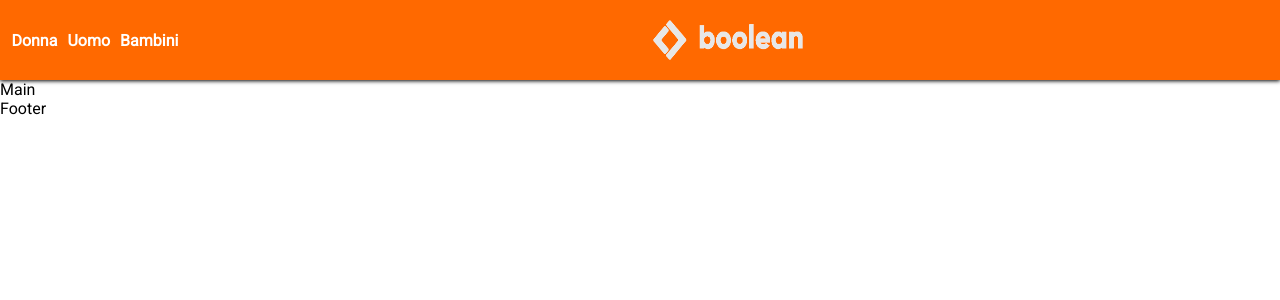
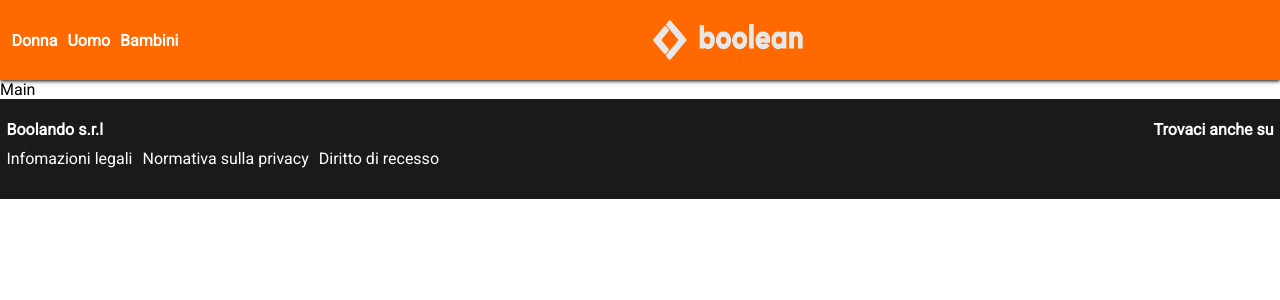
Before and after one commit to Jomar-Navarro/vite-boolando, a Vue app: page / in a window 1280 px wide. Shown: the top 300 px of the page. Built offline with nearby package versions, Linux system fonts and the light colour scheme.

Commit message:
[add] Footer

```diff
--- a/src/assets/scss/partials/_variables.scss
+++ b/src/assets/scss/partials/_variables.scss
@@ -1,2 +1,3 @@
 $main-font: 'Roboto', sans-serif;
 $bg-header-color: #ff6900;
+$bf-footer-color: #1a1a1a;
--- a/src/components/Footer.vue
+++ b/src/components/Footer.vue
@@ -6,12 +6,65 @@
 
 
 <template>
-  <div>
-    Footer
-  </div>
+  <footer>
+    <div class="container d-flex">
+      <div>
+        <h4>Boolando s.r.l</h4>
+        <nav>
+          <ul class="d-flex">
+            <li><a href="#">Infomazioni legali</a></li>
+            <li><a href="#">Normativa sulla privacy</a></li>
+            <li><a href="#">Diritto di recesso</a></li>
+          </ul>
+        </nav>
+      </div>
+
+      <div class="social">
+        <h4>Trovaci anche su</h4>
+        <a href=""><i class="fa-brands fa-x-twitter"></i></a>
+        <a href=""><i class="fa-brands fa-square-facebook"></i></a>
+        <a href=""><i class="fa-brands fa-instagram"></i></a>
+        <a href=""><i class="fa-brands fa-pinterest"></i></a>
+        <a href=""><i class="fa-brands fa-youtube"></i></a>
+      </div>
+    </div>
+  </footer>
 </template>
 
 
 <style lang="scss" scoped>
+@use '../assets/scss/partials/variables' as *;
+
+  footer{
+    display: flex;
+    align-items: center;
+    background-color: $bf-footer-color;
+    height: 100px;
+      .container{
+        justify-content: space-between;
+        color: white;
+        ul li{
+          padding: 0;
+          line-height: 40px;
+          padding-right: 10px;
+          a{
+            text-decoration: none;
+            color: white;
+          }
+        }
+      }
+  }
+
+  .social{
+    a{
+      color:white;
+    }
+
+    i{
+      padding-right: 5px;
+      font-size: large;
+      line-height: 40px;
+    }
+  }
 
 </style>
```
